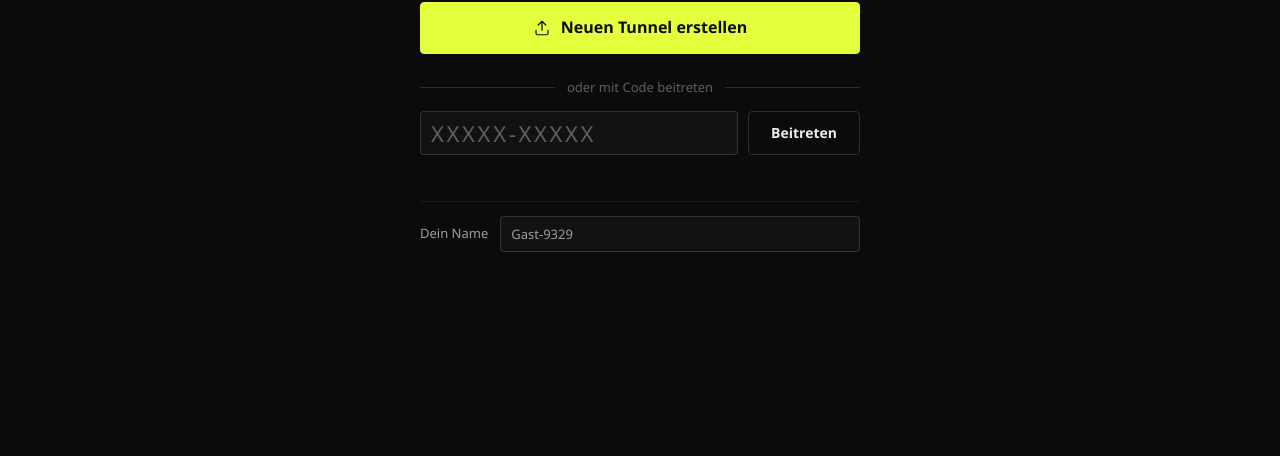
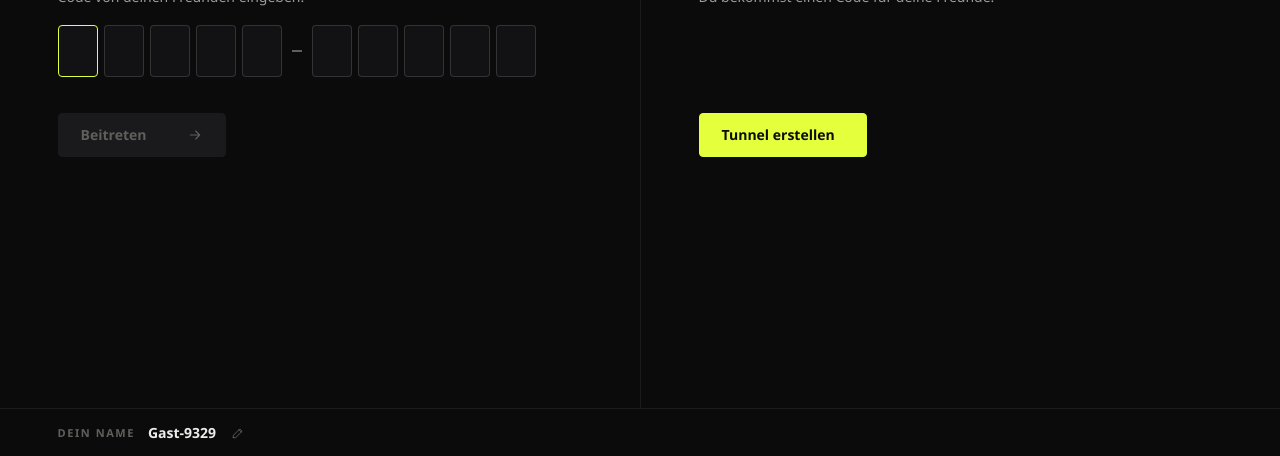
Before and after one commit to GalusPeres/streamtunnel, a website built with Vite: page index.html in a window 1280 px wide. Shown: the part 344-800 px from the top of the page. Built offline with nearby package versions, Linux system fonts and the light colour scheme.

Commit message:
Start screen back to the split layout with plain headings; simpler tiles
Co-Authored-By: Claude Opus 5.5 <noreply@anthropic.com>

```diff
--- a/src/styles.css
+++ b/src/styles.css
@@ -1888,3 +1888,23 @@ select.input {
 .w-top .back-label:hover {
   background: var(--bg-2);
 }
+
+/* v3b: split start with plain headings; tiles without avatar circles */
+.s-block h1 {
+  font-size: 32px;
+  margin-bottom: 8px;
+}
+.s-sub {
+  margin: 0 0 18px;
+  color: var(--text-2);
+}
+.s-block {
+  grid-template-rows: auto auto 88px auto;
+}
+.tile-foot .dot {
+  width: 8px;
+  height: 8px;
+}
+.tile {
+  border-radius: var(--r);
+}
--- a/src/ui/start.ts
+++ b/src/ui/start.ts
@@ -1,8 +1,8 @@
-// Start screen — deliberately obvious: one big "create" button, or join with a code, plus your name.
+// Start screen: enter a tunnel code (10 visual cells backed by ONE real input) or create a new tunnel.
 import type { AppSettings } from '../settings.ts'
 import { cleanName, randomGuestName } from '../settings.ts'
 import { CODE_ALPHABET, CODE_LENGTH, normalizeCode } from '../core/code.ts'
-import { button, h, setText } from './dom.ts'
+import { button, h, icon, setText } from './dom.ts'
 import type { View } from './dom.ts'
 
 export interface StartActions {
@@ -30,23 +30,32 @@ function filterCode(raw: string): string {
 export function mountStart(ctx: { settings: AppSettings; prefill?: string; actions: StartActions }): StartView {
   const { settings, actions } = ctx
 
-  const createBtn = button('Neuen Tunnel erstellen', { id: 'create-btn', cls: 'primary huge', icon: 'share', onclick: () => actions.create() })
-
   const input = h('input', {
     id: 'join-code',
-    class: 'input code-input',
     type: 'text',
+    inputmode: 'text',
     autocomplete: 'off',
     autocapitalize: 'characters',
     spellcheck: 'false',
-    placeholder: 'XXXXX-XXXXX',
     'aria-label': 'Tunnel-Code',
     maxlength: 64,
   })
-  const joinBtn = button('Beitreten', { id: 'join-btn', cls: 'big', onclick: () => submit() })
+  const cells: HTMLElement[] = []
+  const codebox = h('label', { class: 'codebox' })
+  for (let i = 0; i < CODE_LENGTH; i++) {
+    if (i === 5) codebox.append(h('span', { class: 'sep', 'aria-hidden': 'true' }))
+    const c = h('span', { class: 'cell', 'aria-hidden': 'true' })
+    cells.push(c)
+    codebox.append(c)
+  }
+  codebox.append(input)
+
   const err = h('div', { class: 'err', role: 'status', 'aria-live': 'polite' })
+  const joinBtn = button('Beitreten', { id: 'join-btn', cls: 'primary big', onclick: () => submit() })
+  joinBtn.append(icon('arrow'))
+  const createBtn = button('Tunnel erstellen', { id: 'create-btn', cls: 'primary big', onclick: () => actions.create() })
 
-  const name = h('input', { id: 'name', class: 'input', type: 'text', maxlength: 40, autocomplete: 'off', spellcheck: 'false', value: settings.name })
+  const name = h('input', { id: 'name', type: 'text', maxlength: 40, autocomplete: 'off', spellcheck: 'false', 'aria-label': 'Dein Name', value: settings.name })
   name.addEventListener('input', () => {
     settings.name = cleanName(name.value)
     actions.nameChanged()
@@ -59,43 +68,70 @@ export function mountStart(ctx: { settings: AppSettings; prefill?: string; actio
     }
   })
 
+  // Two equal blocks side by side (stacked when narrow); label, headline and button sit on shared lines.
   const root = h(
     'main',
-    { class: 'start2' },
+    { class: 'start' },
     h(
       'div',
-      { class: 'start2-col' },
-      h('h1', null, 'StreamTunnel'),
-      h('p', { class: 'lead' }, 'Bildschirm oder Spiel mit Freunden teilen – direkt, ohne Server.'),
-      createBtn,
-      h('div', { class: 'or' }, h('span', null, 'oder mit Code beitreten')),
-      h('div', { class: 'join-row' }, input, joinBtn),
-      err,
-      h('label', { class: 'name-row', for: 'name' }, h('span', null, 'Dein Name'), name),
+      { class: 's-cols' },
+      h(
+        'section',
+        { class: 's-col', 'aria-label': 'Beitreten' },
+        h('div', { class: 's-block' }, h('h1', null, 'Beitreten'), h('p', { class: 's-sub' }, 'Code von deinen Freunden eingeben:'), h('div', { class: 's-mid' }, codebox, err), h('div', { class: 's-act' }, joinBtn)),
+      ),
+      h(
+        'section',
+        { class: 's-col', 'aria-label': 'Neuer Tunnel' },
+        h(
+          'div',
+          { class: 's-block' },
+          h('h1', null, 'Neuer Tunnel'),
+          h('p', { class: 's-sub' }, 'Du bekommst einen Code für deine Freunde.'),
+          h('div', { class: 's-mid' }),
+          h('div', { class: 's-act' }, createBtn),
+        ),
+      ),
+    ),
+    h(
+      'footer',
+      { class: 's-foot' },
+      h('label', { class: 'namefield' }, h('span', { class: 'label' }, 'Dein Name'), name, icon('pencil')),
+
     ),
   )
 
-  function formatted(v: string): string {
-    return v.length > 5 ? `${v.slice(0, 5)}-${v.slice(5)}` : v
+  function render(): void {
+    const v = input.value
+    const focused = document.activeElement === input
+    for (let i = 0; i < CODE_LENGTH; i++) {
+      setText(cells[i], v[i] ?? '')
+      cells[i].classList.toggle('cur', focused && i === Math.min(v.length, CODE_LENGTH - 1))
+    }
+    joinBtn.disabled = v.length !== CODE_LENGTH
   }
 
   function setValue(raw: string): void {
-    const pasted = raw.replace(/[\s-]/g, '').length > CODE_LENGTH ? normalizeCode(raw) : null
-    const code = pasted ?? filterCode(raw)
-    const shown = formatted(code)
-    if (input.value !== shown) input.value = shown
+    const pasted = raw.length > CODE_LENGTH ? normalizeCode(raw) : null
+    const next = pasted ?? filterCode(raw)
+    if (input.value !== next) input.value = next
     setText(err, '')
-    joinBtn.classList.toggle('primary', code.length === CODE_LENGTH)
+    render()
   }
 
   input.addEventListener('input', () => setValue(input.value))
   input.addEventListener('paste', (e) => {
-    const code = normalizeCode(e.clipboardData?.getData('text') ?? '')
+    const text = e.clipboardData?.getData('text') ?? ''
+    const code = normalizeCode(text)
     if (code) {
       e.preventDefault()
-      setValue(code)
+      input.value = code
+      setText(err, '')
+      render()
     }
   })
+  input.addEventListener('focus', render)
+  input.addEventListener('blur', render)
   input.addEventListener('keydown', (e) => {
     if (e.key === 'Enter') submit()
   })
@@ -104,18 +140,22 @@ export function mountStart(ctx: { settings: AppSettings; prefill?: string; actio
     const code = normalizeCode(input.value)
     if (!code) {
       setText(err, 'Der Code hat 10 Zeichen, z. B. K7F3Q-X9MZD.')
-      input.focus({ preventScroll: true })
+      codebox.classList.remove('bad')
+      void codebox.offsetWidth
+      codebox.classList.add('bad')
       return
     }
     actions.join(code)
   }
 
   if (ctx.prefill) setValue(ctx.prefill)
+  render()
+  queueMicrotask(() => input.focus({ preventScroll: true }))
 
   return {
     el: root,
     setBusy(busy) {
-      joinBtn.disabled = busy
+      joinBtn.disabled = busy || input.value.length !== CODE_LENGTH
       createBtn.disabled = busy
     },
     showError(message) {
--- a/src/ui/tunnelview.ts
+++ b/src/ui/tunnelview.ts
@@ -71,9 +71,6 @@ function duration(since: number): string {
   return hh > 0 ? `${hh}:${two(mm)}:${two(ss)}` : `${two(mm)}:${two(ss)}`
 }
 
-function initials(name: string): string {
-  return (name.trim()[0] ?? '?').toUpperCase()
-}
 
 export function mountTunnel(ctx: { code: string; showTest: boolean; actions: TunnelActions }): TunnelView {
   const { actions } = ctx
@@ -177,7 +174,7 @@ export function mountTunnel(ctx: { code: string; showTest: boolean; actions: Tun
   function tile(m: TunnelMember): HTMLElement {
     const live = m.live
     const el = h('div', { class: `tile${live ? ' is-live' : ''}${m.self ? ' is-self' : ''}`, role: 'listitem', 'data-member-id': m.id, 'data-live': live ? 'true' : 'false' })
-    const avatar = h('div', { class: 'avatar', 'aria-hidden': 'true' }, initials(m.name))
+    const avatar = h('span', { class: `dot ${live ? 'live' : m.self ? 'ok' : 'idle'}` })
     const nameEl = h('div', { class: 'tile-name' }, m.name, m.self ? h('span', { class: 'you' }, ' (du)') : null)
     if (live) {
       el.append(
```
